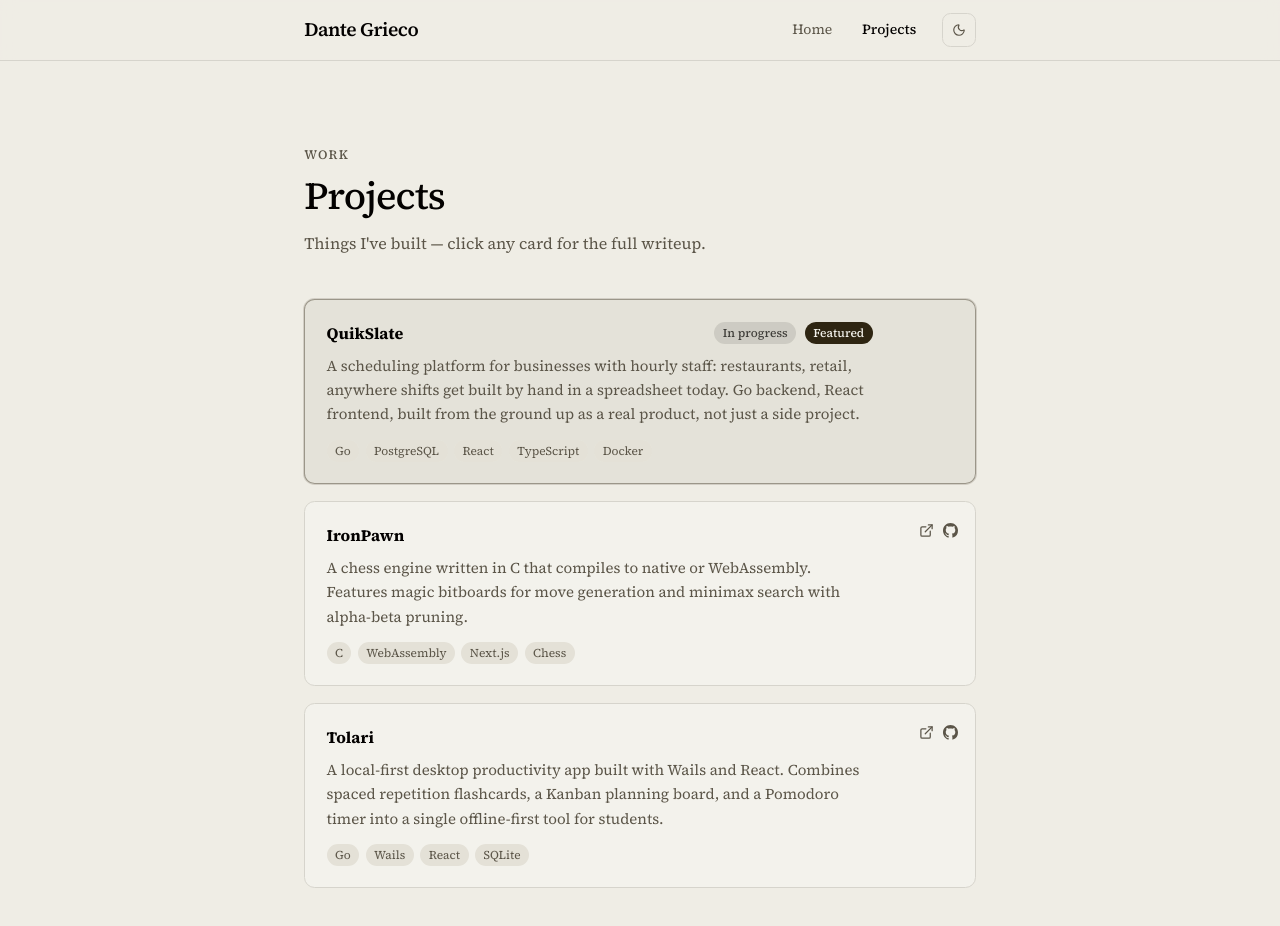
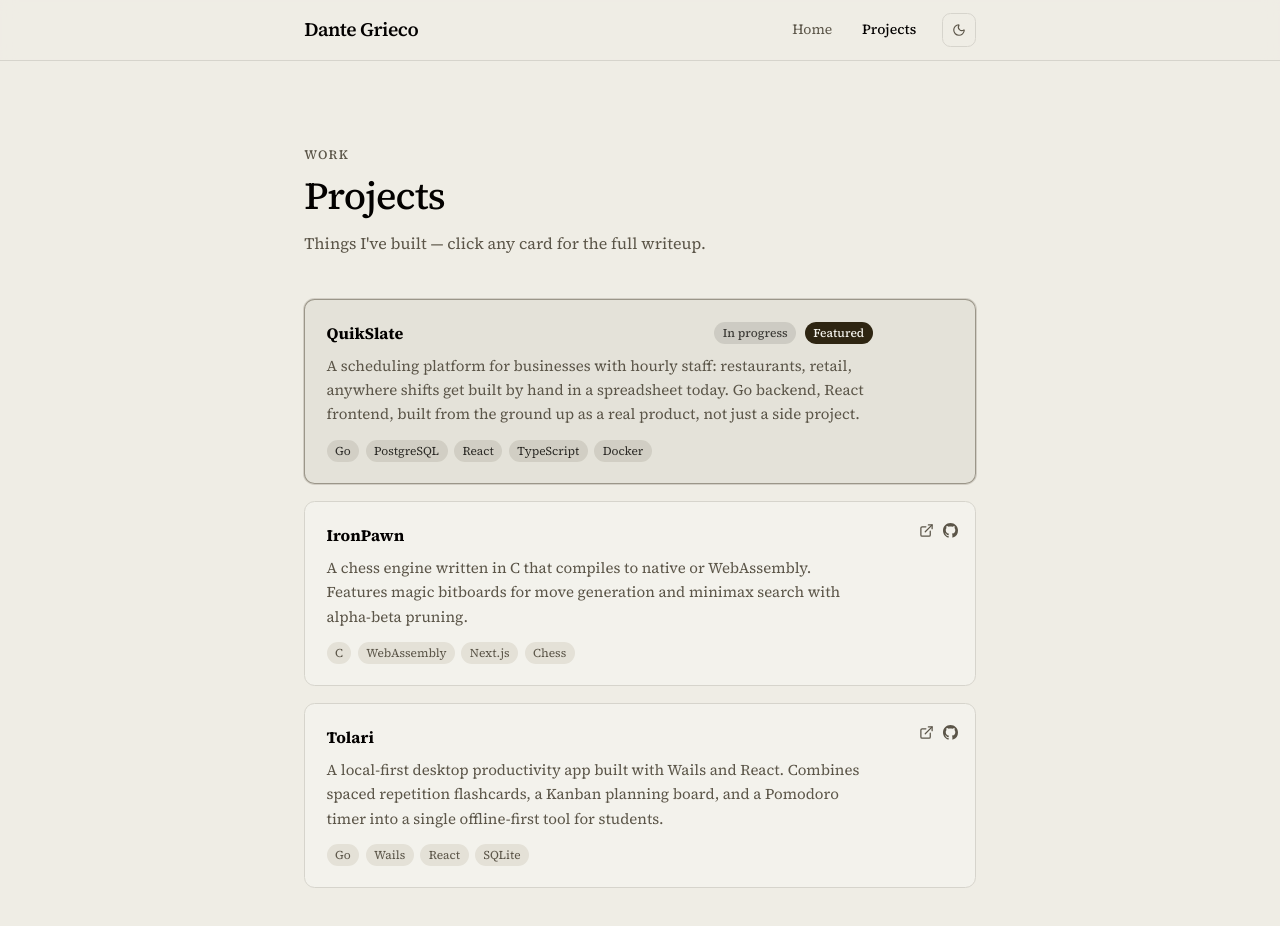
Before and after one commit to dgrco/my-portfolio, a Next.js app: page /projects in a window 1280 px wide. Shown: the top 926 px of the page. Built offline with nearby package versions, Linux system fonts and the light colour scheme.

Commit message:
Fix low-contrast tags on featured project card

```diff
--- a/src/app/page.tsx
+++ b/src/app/page.tsx
@@ -118,7 +118,11 @@ export default async function Home() {
                   {project.tags.map((tag) => (
                     <span
                       key={tag}
-                      className="text-[12px] px-2 py-0.5 rounded-full bg-muted text-muted-foreground"
+                      className={`text-[12px] px-2 py-0.5 rounded-full ${
+                        project.featured
+                          ? "bg-primary/10 text-foreground/80"
+                          : "bg-muted text-muted-foreground"
+                      }`}
                     >
                       {tag}
                     </span>
--- a/src/app/projects/page.tsx
+++ b/src/app/projects/page.tsx
@@ -68,7 +68,11 @@ export default async function ProjectsPage() {
                   {project.tags.map((tag) => (
                     <span
                       key={tag}
-                      className="text-[12px] px-2 py-0.5 rounded-full bg-muted text-muted-foreground"
+                      className={`text-[12px] px-2 py-0.5 rounded-full ${
+                        project.featured
+                          ? "bg-primary/10 text-foreground/80"
+                          : "bg-muted text-muted-foreground"
+                      }`}
                     >
                       {tag}
                     </span>
```
